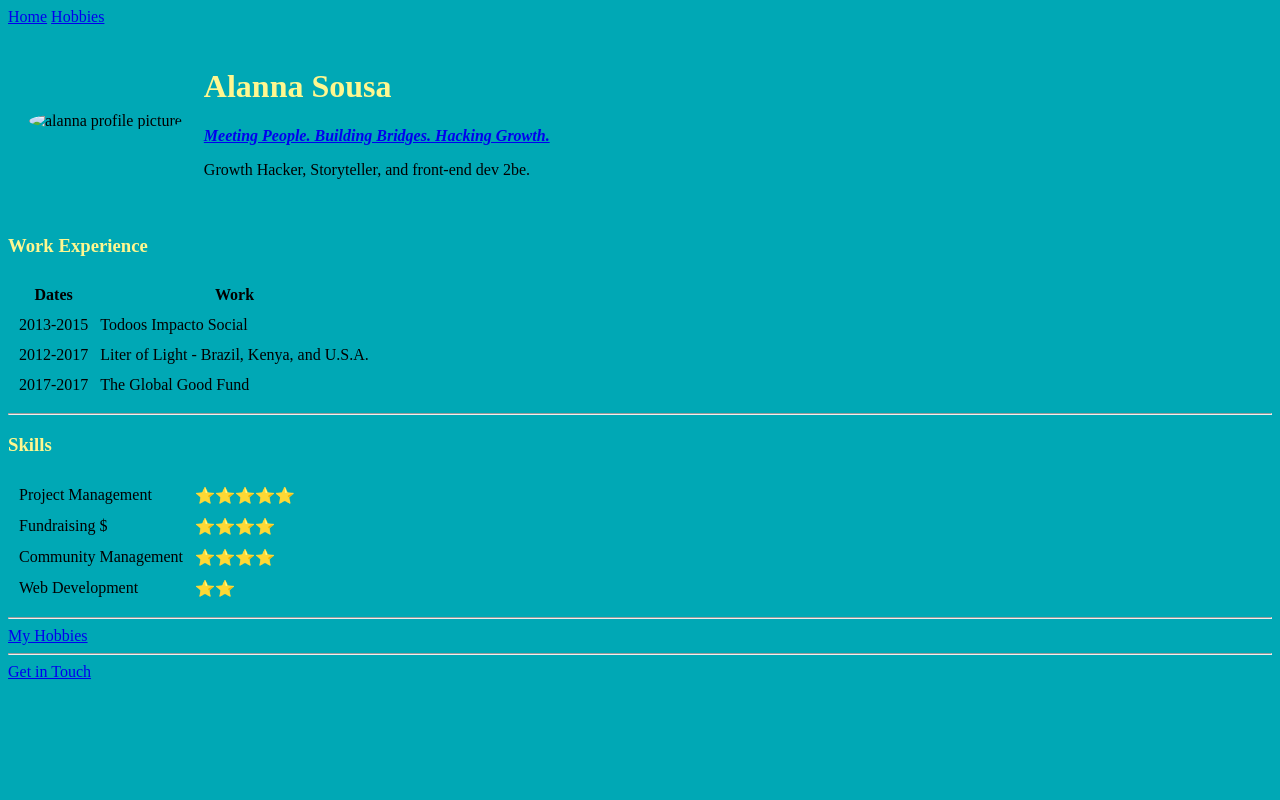
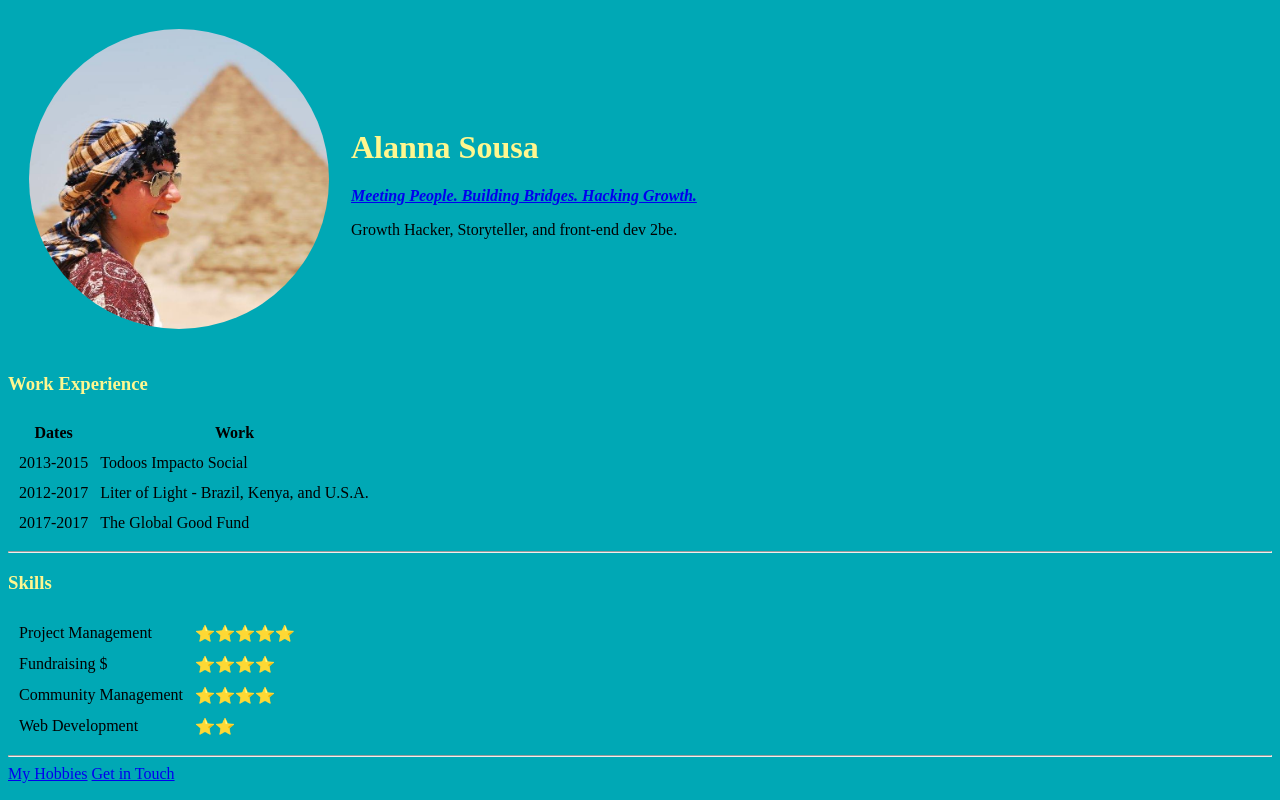
Before and after one commit to alannasousa/blog, a plain HTML site: page index.html in a window 1280 px wide. Drawn offline with Linux system fonts and the light colour scheme; files that its build step writes are made by us from their sources.

Commit message:
Add files via upload

```diff
--- a/index.html
+++ b/index.html
@@ -3,7 +3,7 @@
   <head>
     <meta charset="utf-8">
     <title>Alanna's Personal Site</title>
-    <link rel="stylesheet" href="css/styles.css">
+    <link rel="stylesheet" href="/css/styles.css">
   </head>
 
   <body>
@@ -14,10 +14,6 @@
         <p>Growth Hacker, Storyteller, and front-end dev 2be.</p></td>
       </tr>
 
-<div class="topnav">
-  <a class="active" href="https://alannasousa.github.io/personalwebsite/">Home</a>
-  <a href="https://alannasousa.github.io/personalwebsite/hobbies.html">Hobbies</a>
-</div>
 
     </table>
     <h3>Work Experience</h3>
@@ -65,7 +61,6 @@
     </table>
     <hr>
     <a href="./hobbies.html" target="_blank">My Hobbies</a>
-    <hr>
-    <a href="/getintouch.html" target="_blank">Get in Touch</a>
+    <a href="./getintouch.html" target="_blank">Get in Touch</a>
   </body>
 </html>
```
Also changed, not shown: gipyramids.jpg (added).
